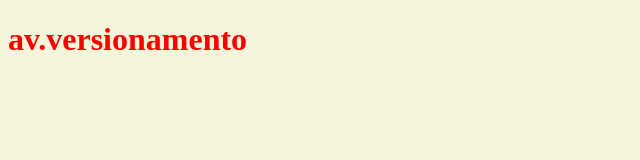
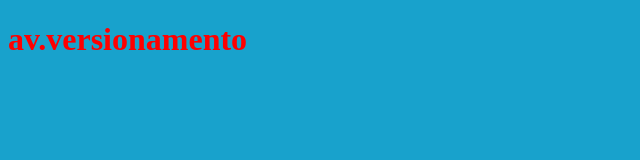
Before and after one commit to caioduque0/Versionamento1, a plain HTML site: page index.html in a window 1280 px wide. Shown: the whole page, without its empty margins (0-640 px from the left). Drawn offline with Linux system fonts and the light colour scheme.

Commit message:
alteraçãorgb

```diff
--- a/style.css
+++ b/style.css
@@ -1,4 +1,4 @@
 body{
-    background-color: beige;
+    background-color: rgb(24, 162, 204);
     color: red
 }
```
